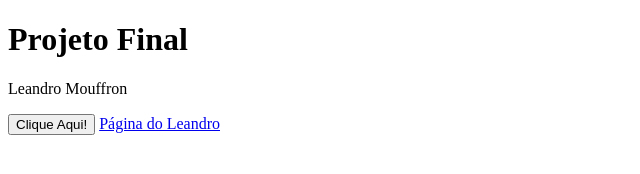
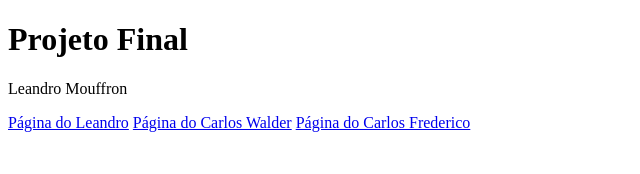
Before and after one commit to Carlos-Fred/Projeto-Final, a plain HTML site: page index.html in a window 1280 px wide. Shown: the whole page, without its empty margins (0-640 px from the left). Drawn offline with Linux system fonts and the light colour scheme.

Commit message:
colocar nomes nas paginas

```diff
--- a/index.html
+++ b/index.html
@@ -8,7 +8,8 @@
 <body>
     <h1> Projeto Final</h1>
     <p>Leandro Mouffron</p>
-    <button>Clique Aqui!</button>
     <a href="/leandro.html">Página do Leandro</a>
+    <a href="/carloswalder.html">Página do Carlos Walder</a>
+    <a href="/carlof.html">Página do Carlos Frederico</a>
     </body>
 </html>
```
